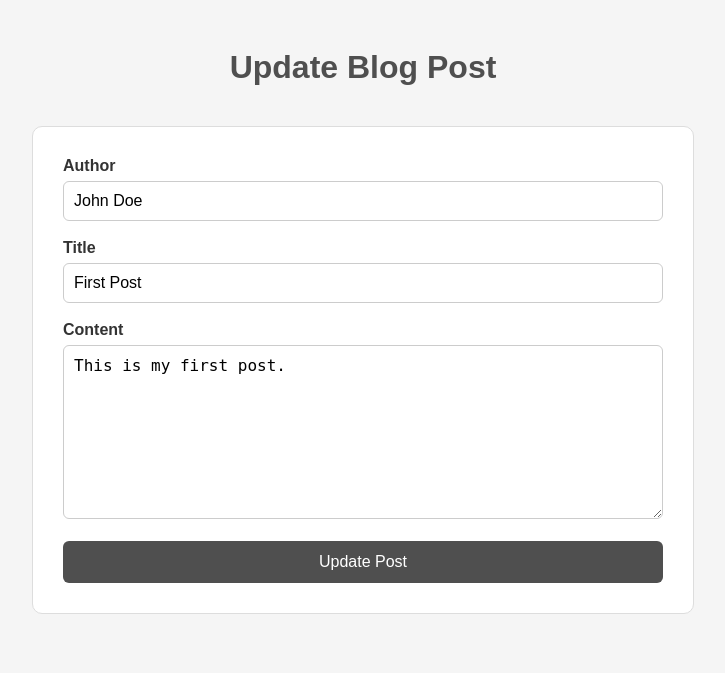
After one commit to sirbalcony/masterblog, a Flask app: page /update/1 in a window 1280 px wide. The commit adds this page. Shown: the top 673 px of the page, without its empty margins (277-1002 px from the left). Run offline with Flask 3, Linux system fonts and the light colour scheme.

Commit message:
Add blog post editing, button style

```diff
--- a/blog_posts.json
+++ b/blog_posts.json
@@ -9,6 +9,6 @@
         "id": 2,
         "author": "Jane Doe",
         "title": "Second Post",
-        "content": "This is another post."
+        "content": "This is the second Post! - edited"
     }
 ]
--- a/static/style.css
+++ b/static/style.css
@@ -77,16 +77,29 @@ button:hover {
     background-color: #333;
 }
 
+.edit-button,
 .delete-button {
     display: inline-block;
     margin-top: 10px;
     padding: 8px 14px;
-    background-color: #B33A3A;
     color: white;
     text-decoration: none;
     border-radius: 6px;
 }
 
+.edit-button {
+    margin-right: 8px;
+    background-color: #4F6D7A;
+}
+
+.edit-button:hover {
+    background-color: #3D5660;
+}
+
+.delete-button {
+    background-color: #B33A3A;
+}
+
 .delete-button:hover {
     background-color: #8F2E2E;
 }
--- a/templates/index.html
+++ b/templates/index.html
@@ -16,7 +16,7 @@
             <p><em>Written by {{ post.author }}</em></p>
             <p>{{ post.content }}</p>
 
-            <a href="{{ url_for('update', post_id=post.id) }}">Edit</a>
+            <a class="edit-button" href="{{ url_for('update', post_id=post.id) }}">Edit</a>
             <a class="delete-button" href="{{ url_for('delete', post_id=post.id) }}">Delete</a>
         </div>
     {% endfor %}
--- /dev/null
+++ b/templates/update.html
@@ -0,0 +1,44 @@
+<!DOCTYPE html>
+<html lang="en">
+<head>
+    <meta charset="UTF-8">
+    <meta name="viewport" content="width=device-width, initial-scale=1.0">
+    <title>Update Blog Post</title>
+    <link rel="stylesheet" href="{{ url_for('static', filename='style.css') }}">
+</head>
+<body>
+
+    <h1>Update Blog Post</h1>
+
+    <form action="{{ url_for('update', post_id=post.id) }}" method="POST">
+        <label for="author">Author</label>
+        <input
+            type="text"
+            id="author"
+            name="author"
+            value="{{ post.author }}"
+            required
+        >
+
+        <label for="title">Title</label>
+        <input
+            type="text"
+            id="title"
+            name="title"
+            value="{{ post.title }}"
+            required
+        >
+
+        <label for="content">Content</label>
+        <textarea
+            id="content"
+            name="content"
+            rows="8"
+            required
+        >{{ post.content }}</textarea>
+
+        <button type="submit">Update Post</button>
+    </form>
+
+</body>
+</html>
```
